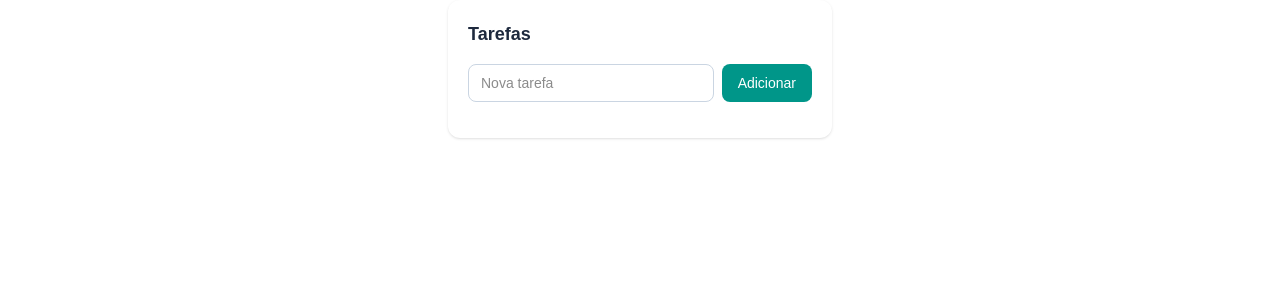
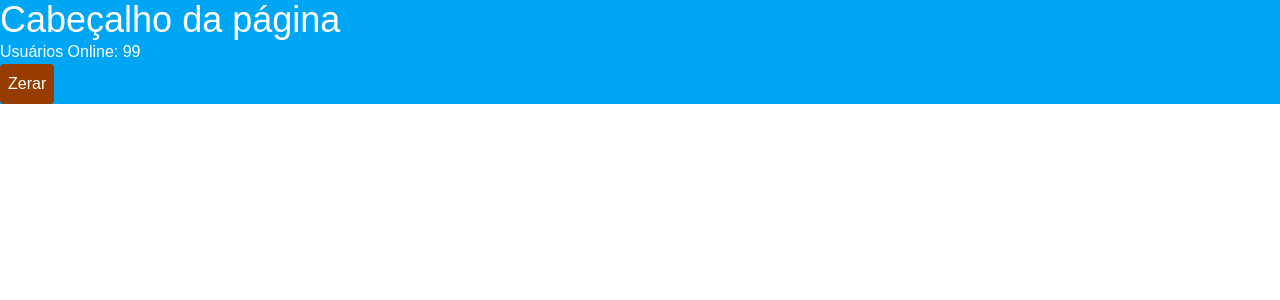
Before and after one commit to PedroheinrichD/Next-React-Components, a Next.js app in the folder react-components/: page / in a window 1280 px wide. Shown: the top 300 px of the page. Built offline with nearby package versions, Linux system fonts and the light colour scheme.

Commit message:
feat: Adiciona exemplo do hook context

```diff
--- /dev/null
+++ b/react-components/app/Context/CountContext.ts
@@ -0,0 +1,8 @@
+import { createContext } from "react";
+
+type CountContextType = {
+    onlineCount: number;
+    setOnlineCount: (n: number) => void
+}
+// criando contexto
+export const CountContext = createContext<CountContextType|null>(null)
--- /dev/null
+++ b/react-components/app/HEADER/Header.tsx
@@ -0,0 +1,10 @@
+import { UserOnline } from "./UserOnline";
+
+export function Header() {
+  return (
+    <header className="bg-sky-500 text-white">
+      <h1 className="text-4xl">Cabeçalho da página</h1>
+      <UserOnline />
+    </header>
+  );
+}
--- /dev/null
+++ b/react-components/app/HEADER/UserOnline.tsx
@@ -0,0 +1,19 @@
+import { useContext } from "react";
+import { CountContext } from "../Context/CountContext";
+
+export function UserOnline() {
+  const countCtx = useContext(CountContext);
+
+  function resetToZero() {
+    countCtx?.setOnlineCount(0)
+  }
+
+  return (
+    <>
+      <p>Usuários Online: {countCtx?.onlineCount}</p>
+      <button className="b-2 bg-amber-800 p-2 rounded cursor-pointer"
+        onClick={resetToZero}
+      >Zerar</button>
+    </>
+  );
+}
--- a/react-components/app/page.tsx
+++ b/react-components/app/page.tsx
@@ -1,11 +1,16 @@
 "use client";
-import TodoModal from "./components/ToDoList_Com_Reducer/ToDoListReducer";
+import { useState } from "react";
+import { CountContext } from "./Context/CountContext";
+import { Header } from "./HEADER/Header";
 
 const Page = () => {
+  const [onlineCount, setOnlineCount] = useState(99)
 
   return (
-    <section className="">
-      <TodoModal />
+    <section className="container mx-auto">
+      <CountContext.Provider value={{ onlineCount, setOnlineCount }}>
+         <Header />
+      </CountContext.Provider>
     </section>
   );
 };
```
